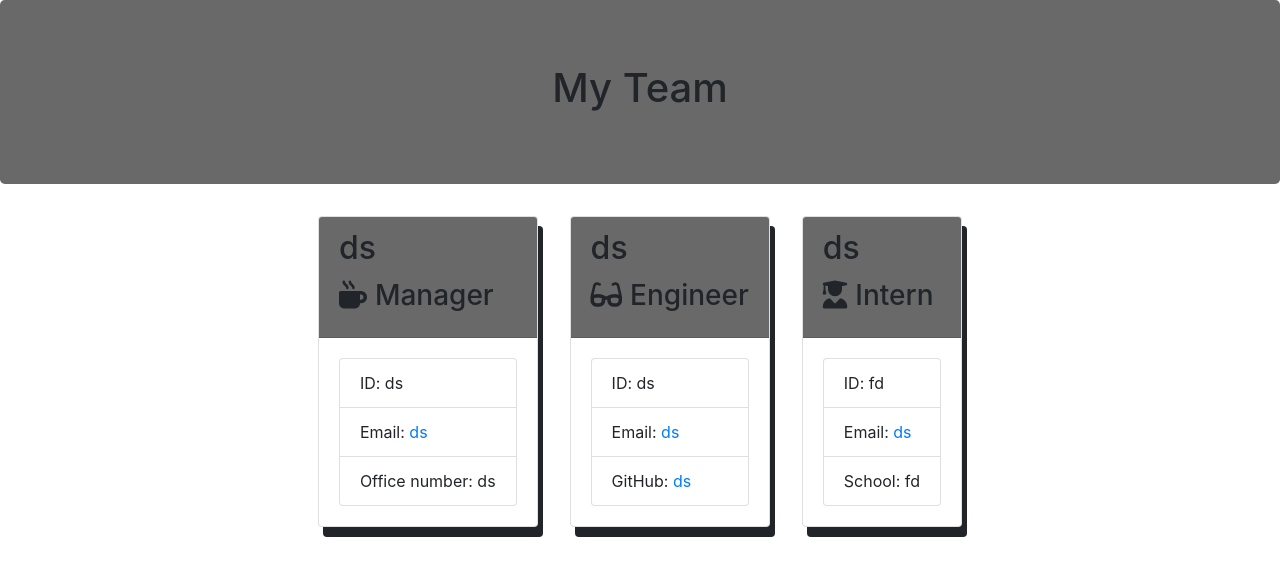
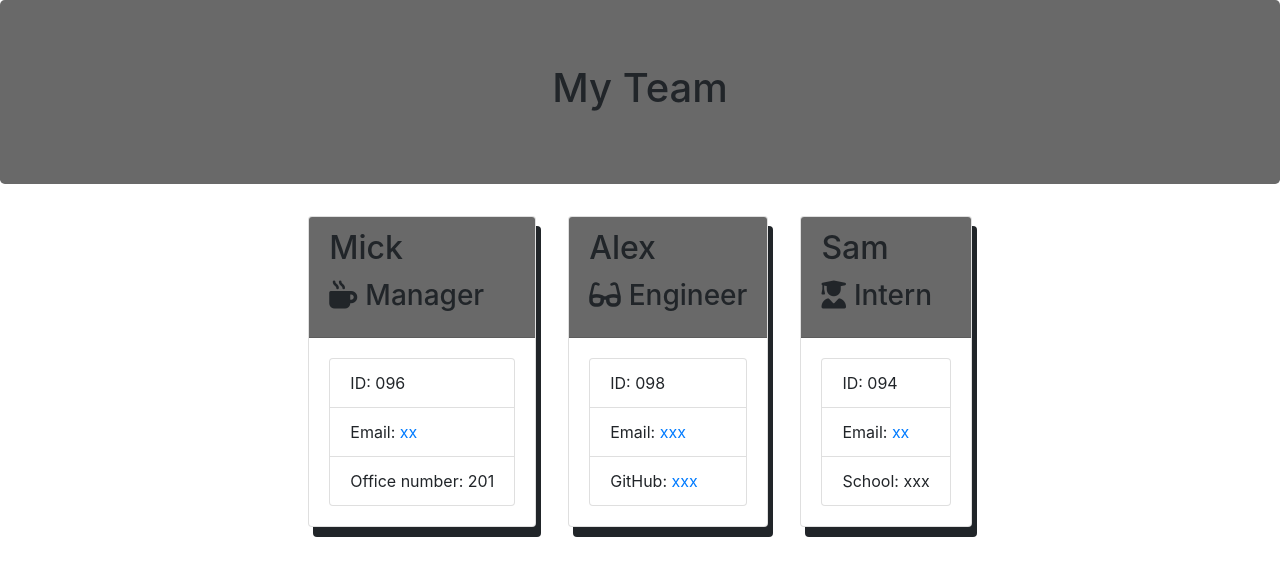
Before and after one commit to Droman09/team_assemble, a website: page output/team.html in a window 1280 px wide. Drawn offline with nearby package versions, Linux system fonts and the light colour scheme.

```diff
--- a/output/team.html
+++ b/output/team.html
@@ -26,40 +26,40 @@
             <div class="team-area col-12 d-flex justify-content-center">
                 <div class="card employee-card">
     <div class="card-header">
-        <h2 class="card-title">ds</h2>
+        <h2 class="card-title">Mick</h2>
         <h3 class="card-title"><i class="fas fa-mug-hot mr-2"></i>Manager</h3>
     </div>
     <div class="card-body">
         <ul class="list-group">
-            <li class="list-group-item">ID: ds</li>
-            <li class="list-group-item">Email: <a href="mailto:ds">ds</a></li>
-            <li class="list-group-item">Office number: ds</li>
+            <li class="list-group-item">ID: 096</li>
+            <li class="list-group-item">Email: <a href="mailto:xx">xx</a></li>
+            <li class="list-group-item">Office number: 201</li>
         </ul>
     </div>
 </div>
 <div class="card employee-card">
     <div class="card-header">
-        <h2 class="card-title">ds</h2>
+        <h2 class="card-title">Alex</h2>
         <h3 class="card-title"><i class="fas fa-glasses mr-2"></i>Engineer</h3>
     </div>
     <div class="card-body">
         <ul class="list-group">
-            <li class="list-group-item">ID: ds</li>
-            <li class="list-group-item">Email: <a href="mailto:ds">ds</a></li>
-            <li class="list-group-item">GitHub: <a href="https://github.com/ds" target="_blank" rel="noopener noreferrer">ds</a></li>
+            <li class="list-group-item">ID: 098</li>
+            <li class="list-group-item">Email: <a href="mailto:xxx">xxx</a></li>
+            <li class="list-group-item">GitHub: <a href="https://github.com/xxx" target="_blank" rel="noopener noreferrer">xxx</a></li>
         </ul>
     </div>
 </div>
 <div class="card employee-card">
     <div class="card-header">
-        <h2 class="card-title">ds</h2>
+        <h2 class="card-title">Sam</h2>
         <h3 class="card-title"><i class="fas fa-user-graduate mr-2"></i>Intern</h3>
     </div>
     <div class="card-body">
         <ul class="list-group">
-            <li class="list-group-item">ID: fd</li>
-            <li class="list-group-item">Email: <a href="mailto:ds">ds</a></li>
-            <li class="list-group-item">School: fd</li>
+            <li class="list-group-item">ID: 094</li>
+            <li class="list-group-item">Email: <a href="mailto:xx">xx</a></li>
+            <li class="list-group-item">School: xxx</li>
         </ul>
     </div>
 </div>
```
Also changed, not shown: README.md, 1 other file.
